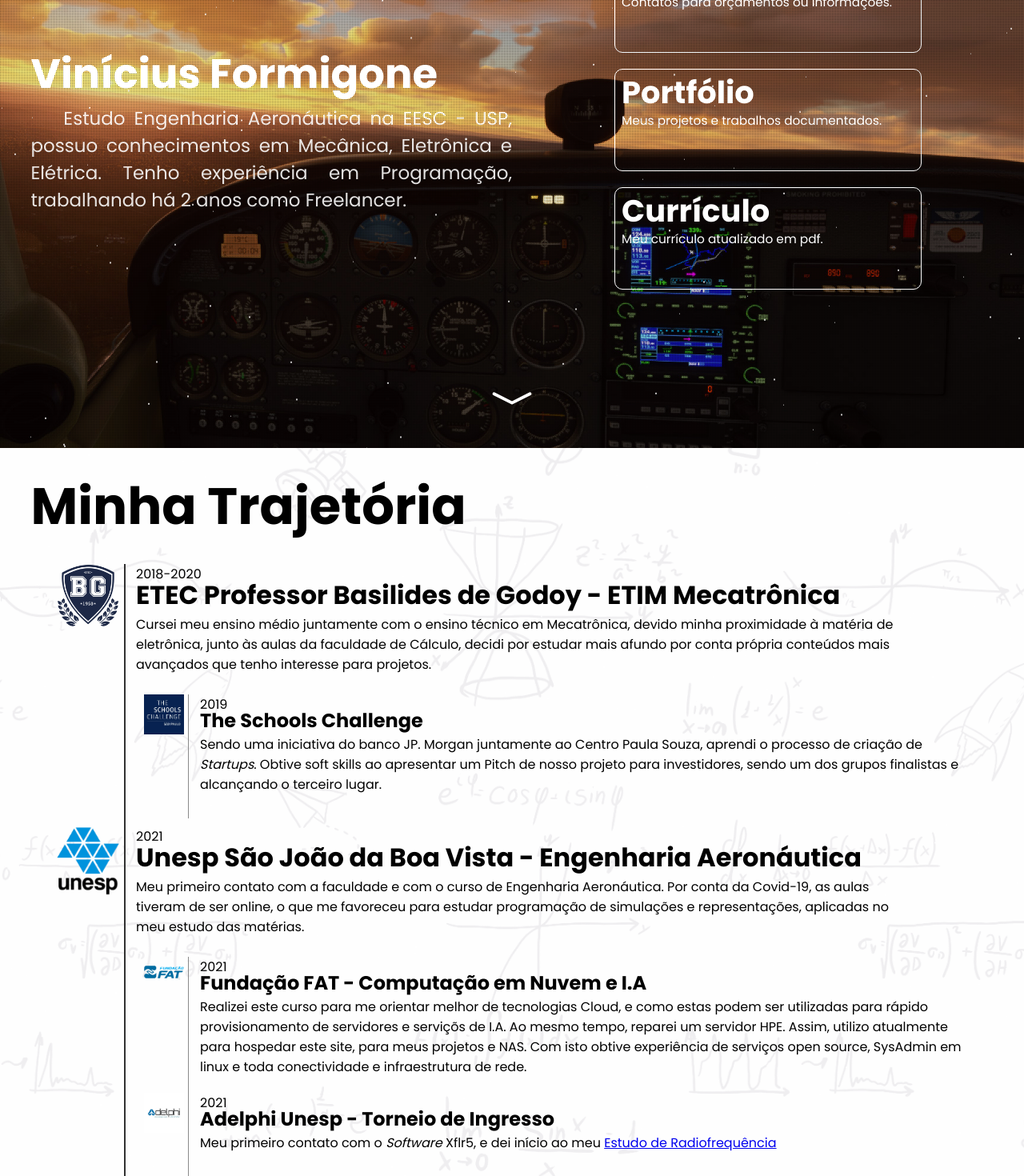
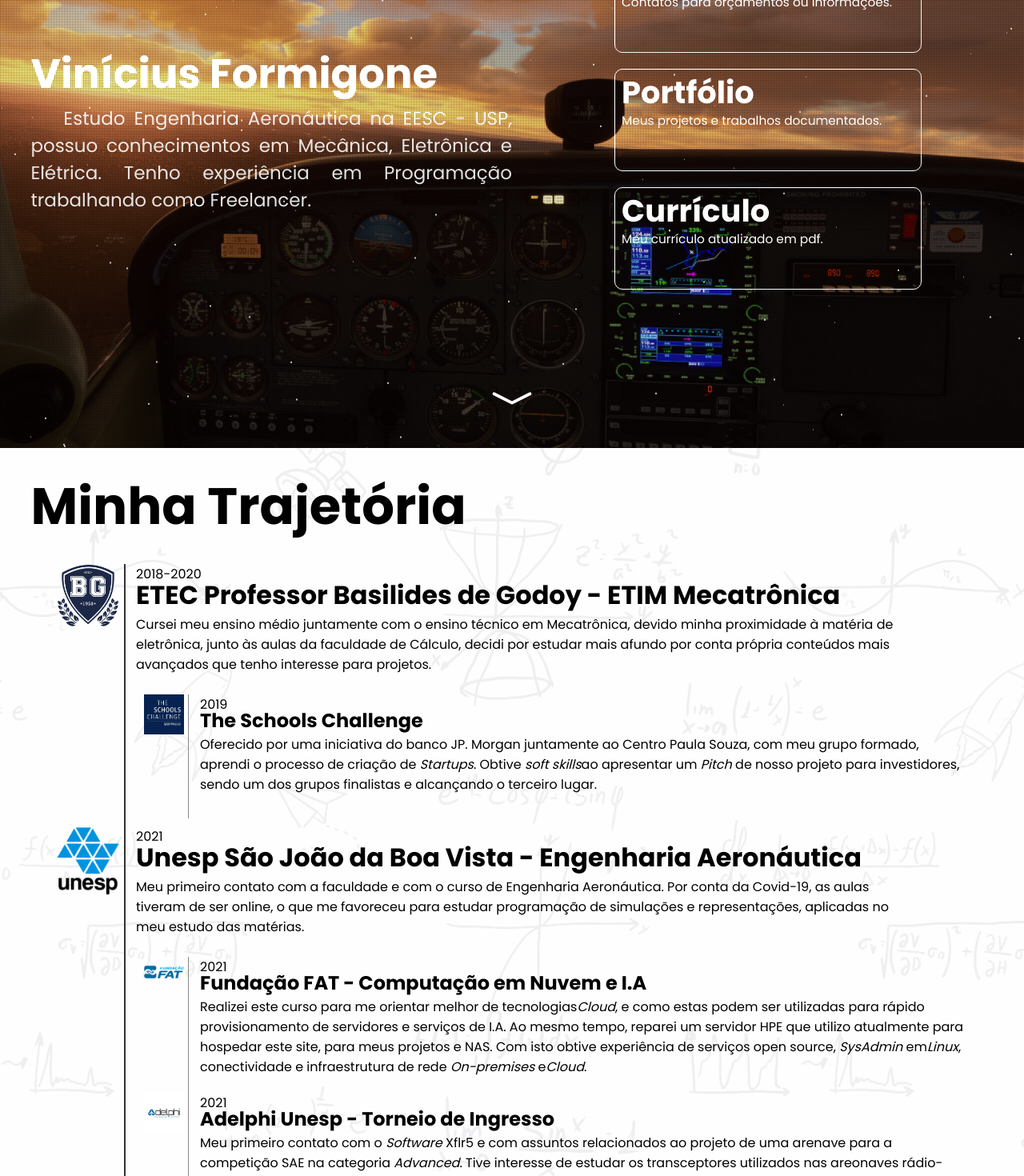
Before and after one commit to Formiga57/MyNextjsWebsite, a Next.js app: page / in a window 1280 px wide. Shown: the part 240-1710 px from the top of the page at 80% size. Built offline with nearby package versions, Linux system fonts and the light colour scheme; no server answers.

Commit message:
Added meta tags on posts, Changed index pages

```diff
--- a/package.json
+++ b/package.json
@@ -18,6 +18,7 @@
     "bcryptjs": "^2.4.3",
     "better-react-mathjax": "^1.0.3",
     "chart.js": "^3.7.1",
+    "colorthief": "^2.3.2",
     "dotenv": "^16.0.0",
     "highlight.js": "^11.5.0",
     "jsonwebtoken": "^8.5.1",
--- a/src/pages/contato.tsx
+++ b/src/pages/contato.tsx
@@ -3,6 +3,7 @@ import { useForm } from 'react-hook-form';
 import styled from 'styled-components';
 import Footer from '../components/Footer';
 import Header from '../components/Header';
+import TitleChanger from '../components/TitleChanger';
 import { SendMessage } from '../services/contactApi';
 const Background = styled.div`
   position: absolute;
@@ -97,7 +98,7 @@ const Contato = () => {
     window.location.replace('/');
   };
   return (
-    <>
+    <TitleChanger>
       <Header />
       <Background>
         <br />
@@ -142,7 +143,7 @@ const Contato = () => {
         <br />
         <Footer />
       </Background>
-    </>
+    </TitleChanger>
   );
 };
 export default Contato;
--- a/src/pages/index.tsx
+++ b/src/pages/index.tsx
@@ -225,8 +225,7 @@ const Home: React.FC = () => {
               <p>
                 Estudo Engenharia Aeronáutica na EESC - USP, possuo
                 conhecimentos em Mecânica, Eletrônica e Elétrica. Tenho
-                experiência em Programação, trabalhando há 2 anos como
-                Freelancer.
+                experiência em Programação trabalhando como Freelancer.
               </p>
             </NameDiv>
             <CardsDiv>
@@ -266,11 +265,13 @@ const Home: React.FC = () => {
                 title='The Schools Challenge'
                 description={
                   <>
-                    Sendo uma iniciativa do banco JP. Morgan juntamente ao
-                    Centro Paula Souza, aprendi o processo de criação de{' '}
-                    <i>Startups</i>. Obtive soft skills ao apresentar um Pitch
-                    de nosso projeto para investidores, sendo um dos grupos
-                    finalistas e alcançando o terceiro lugar.
+                    Oferecido por uma iniciativa do banco JP. Morgan juntamente
+                    ao Centro Paula Souza, com meu grupo formado, aprendi o
+                    processo de criação de <i>Startups</i>. Obtive{' '}
+                    <i>soft skills</i>
+                    ao apresentar um <i>Pitch</i> de nosso projeto para
+                    investidores, sendo um dos grupos finalistas e alcançando o
+                    terceiro lugar.
                   </>
                 }
               ></SubTrajectory>
@@ -288,12 +289,14 @@ const Home: React.FC = () => {
                 description={
                   <>
                     Realizei este curso para me orientar melhor de tecnologias
-                    Cloud, e como estas podem ser utilizadas para rápido
-                    provisionamento de servidores e serviçõs de I.A. Ao mesmo
-                    tempo, reparei um servidor HPE. Assim, utilizo atualmente
-                    para hospedar este site, para meus projetos e NAS. Com isto
-                    obtive experiência de serviços open source, SysAdmin em
-                    linux e toda conectividade e infraestrutura de rede.
+                    <i>Cloud</i>, e como estas podem ser utilizadas para rápido
+                    provisionamento de servidores e serviços de I.A. Ao mesmo
+                    tempo, reparei um servidor HPE que utilizo atualmente para
+                    hospedar este site, para meus projetos e NAS. Com isto
+                    obtive experiência de serviços open source, <i>SysAdmin</i>{' '}
+                    em
+                    <i>Linux</i>, conectividade e infraestrutura de rede{' '}
+                    <i>On-premises</i> e<i>Cloud</i>.
                   </>
                 }
               ></SubTrajectory>
@@ -303,11 +306,16 @@ const Home: React.FC = () => {
                 title='Adelphi Unesp - Torneio de Ingresso'
                 description={
                   <>
-                    Meu primeiro contato com o <i>Software</i> Xflr5, e dei
-                    início ao meu{' '}
+                    Meu primeiro contato com o <i>Software</i> Xflr5 e com
+                    assuntos relacionados ao projeto de uma arenave para a
+                    competição SAE na categoria <i>Advanced</i>. Tive interesse
+                    de estudar os transceptores utilizados nas areonaves
+                    rádio-controladas. Este intresse me incentivou para o começo
+                    do meu
                     <Link href='/projetos/estudo-de-circuitos-osciladores-e-r%C3%A1dios'>
                       Estudo de Radiofrequência
                     </Link>
+                    .
                   </>
                 }
               ></SubTrajectory>
@@ -348,7 +356,7 @@ const Home: React.FC = () => {
             ]}
           />
           <AbilitiesCard
-            title='Simuladores & PCB'
+            title='Simuladores & Eletrônica'
             elements={[
               {
                 title: 'Proteus, LTSpice, Falstad',
@@ -377,7 +385,7 @@ const Home: React.FC = () => {
               {
                 title: 'MatLab',
                 description:
-                  'Utilizo no dia a dia e na faculdade, juntamente ao Matplotlib para melhor assimilação de temas matemáticos.',
+                  'Utilizado em meus projetos e na faculdade, juntamente ao Matplotlib para melhor assimilação de temas matemáticos e análises gráficas.',
               },
               {
                 title: 'C#',
@@ -393,6 +401,11 @@ const Home: React.FC = () => {
                 title: 'Java',
                 description:
                   'Utilizo no Android Studio para projetos envolvendo sensores de celulares.',
+              },
+              {
+                title: 'LaTeX',
+                description:
+                  'Tenho experiência na escrita de trabalhos acadêmicos há 4 anos.',
               },
             ]}
           />
--- a/src/pages/login.tsx
+++ b/src/pages/login.tsx
@@ -1,6 +1,7 @@
 import React, { useState } from 'react';
 import { useForm } from 'react-hook-form';
 import styled from 'styled-components';
+import TitleChanger from '../components/TitleChanger';
 import { HandleLogin } from '../services/securityApi';
 
 interface IInput {
@@ -104,6 +105,7 @@ const Login = () => {
       });
   };
   return (
+    <TitleChanger>
       <Background>
         <BackgroundFilter>
           <TitleDiv>Log-in</TitleDiv>
@@ -140,6 +142,7 @@ const Login = () => {
           </Container>
         </BackgroundFilter>
       </Background>
+    </TitleChanger>
   );
 };
 
--- a/src/pages/painel.tsx
+++ b/src/pages/painel.tsx
@@ -8,6 +8,7 @@ import PostList from '../components/dashboard/admin/PostList';
 import { VerifyRefresh } from '../services/securityApi';
 import Keys from '../components/dashboard/admin/TmpDiscordBots/Keys';
 import KeysStats from '../components/dashboard/admin/TmpDiscordBots/KeyStats';
+import TitleChanger from '../components/TitleChanger';
 
 enum Pages {
   Hello,
@@ -39,6 +40,7 @@ const Dashboard = ({ authenticated }) => {
       });
   }, [setUser]);
   return (
+    <TitleChanger>
       <FlexContainer>
         <SideBar roles={user?.roles}></SideBar>
         <ContentContainer>
@@ -56,6 +58,7 @@ const Dashboard = ({ authenticated }) => {
           })()}
         </ContentContainer>
       </FlexContainer>
+    </TitleChanger>
   );
 };
 
--- a/src/pages/portfolio.tsx
+++ b/src/pages/portfolio.tsx
@@ -4,6 +4,7 @@ import styled from 'styled-components';
 import ProjectCard from '../components/ProjectCard';
 import Header from '../components/Header';
 import Footer from '../components/Footer';
+import TitleChanger from '../components/TitleChanger';
 
 const Body = styled.div`
   position: absolute;
@@ -37,7 +38,7 @@ const Portfolio = () => {
   }, []);
 
   return (
-    <>
+    <TitleChanger>
       <Header />
       <Body>
         <br />
@@ -60,7 +61,7 @@ const Portfolio = () => {
         </ProjectCardContainer>
         <Footer />
       </Body>
-    </>
+    </TitleChanger>
   );
 };
 
--- a/src/pages/registro.tsx
+++ b/src/pages/registro.tsx
@@ -4,6 +4,7 @@ import styled from 'styled-components';
 import { HandleRegister } from '../services/securityApi';
 import { yupResolver } from '@hookform/resolvers/yup';
 import * as Yup from 'yup';
+import TitleChanger from '../components/TitleChanger';
 
 interface IInput {
   error?: boolean;
@@ -120,6 +121,7 @@ const Registro = () => {
       });
   };
   return (
+    <TitleChanger>
       <Background>
         <BackgroundFilter>
           <TitleDiv>Registro</TitleDiv>
@@ -172,6 +174,7 @@ const Registro = () => {
           </Container>
         </BackgroundFilter>
       </Background>
+    </TitleChanger>
   );
 };
 
```
Also changed, not shown: src/pages/projetos/[slug].tsx (+19 -1 lines), 1 other file (tests, documents, lock files or other folders). Lines whose indentation alone changed are shown as unchanged.
